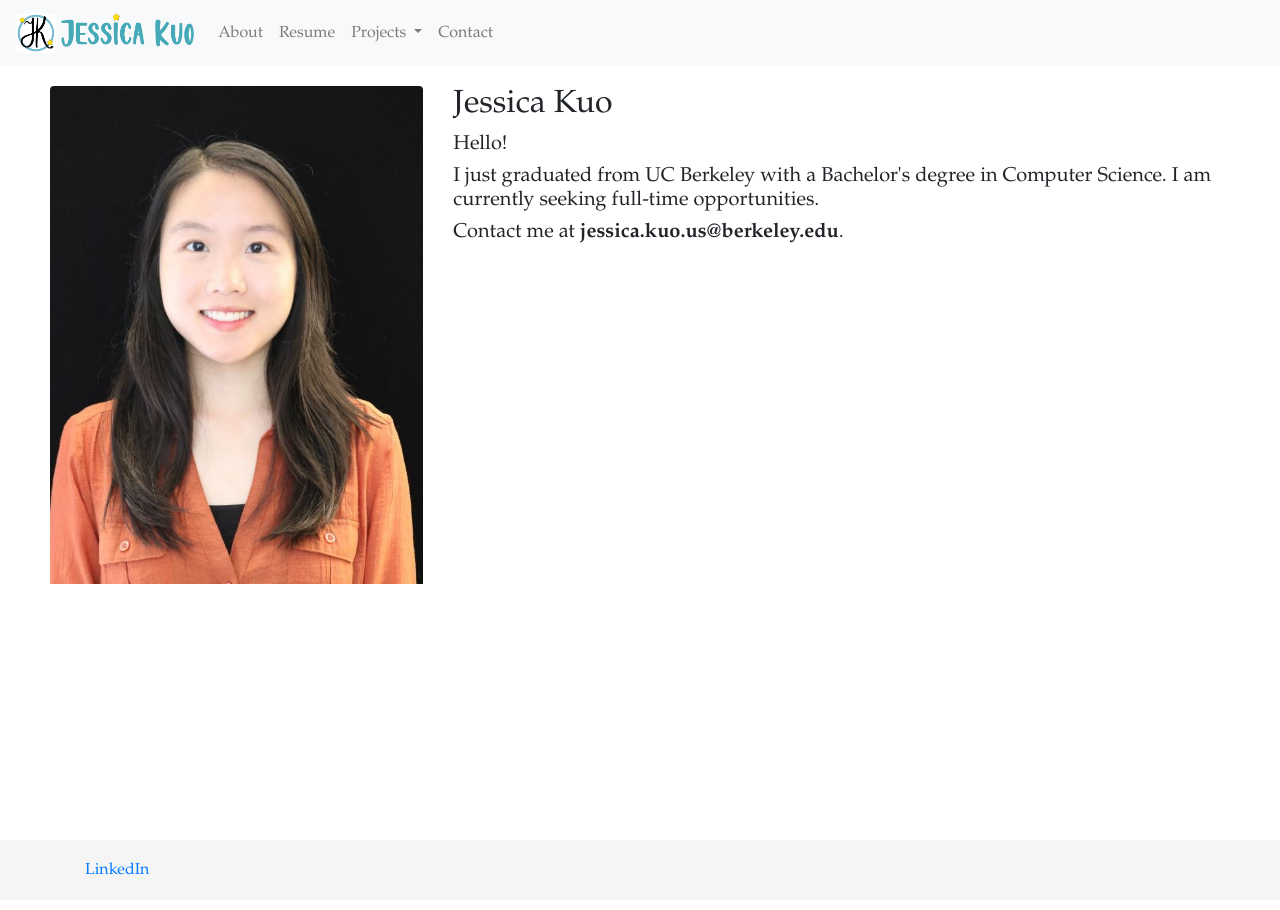
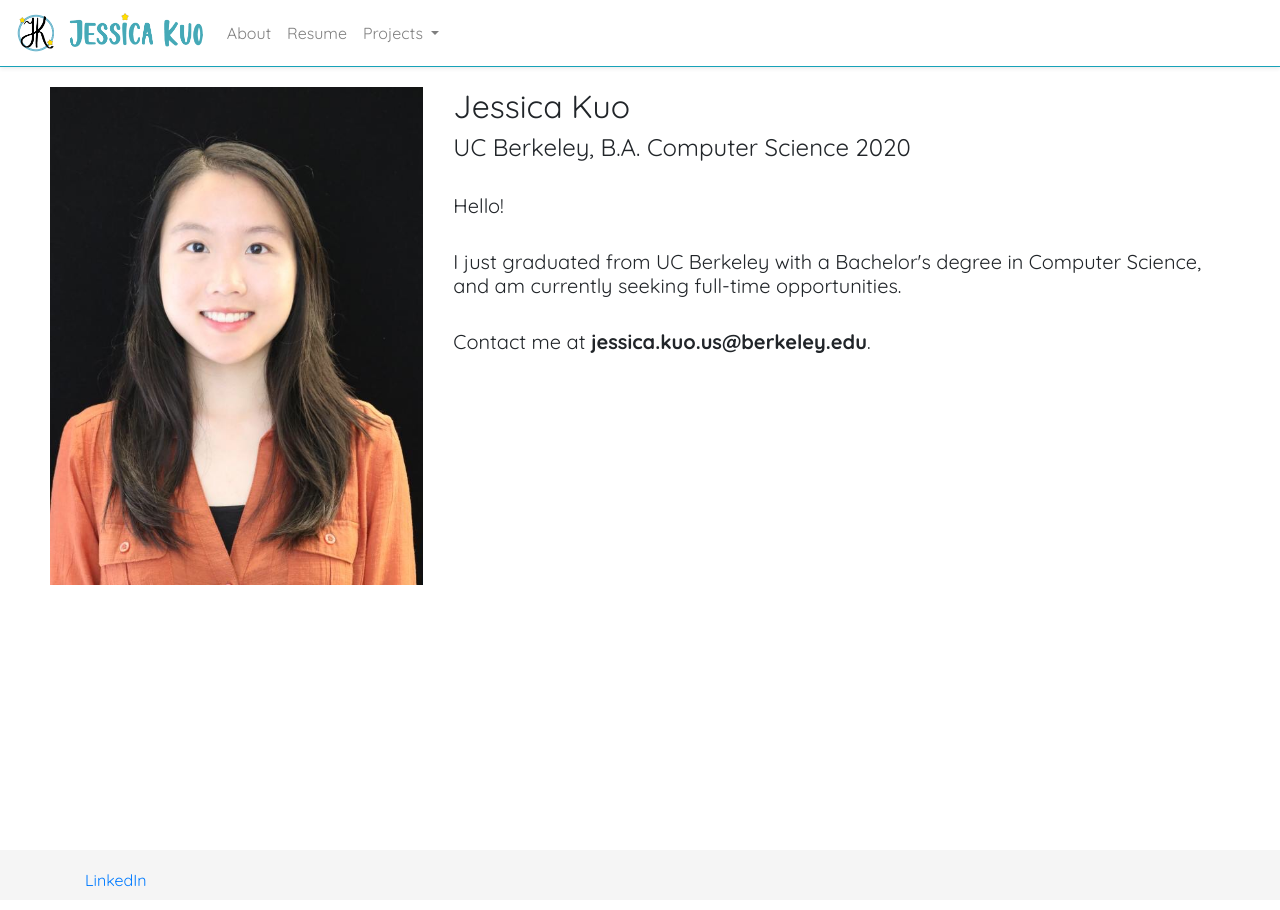
Before and after one commit to jesskuo/jesskuo.github.io, a Jekyll site: the page built from index.html, in a window 1280 px wide. Built offline with Jekyll 4.4.1, drawn with Linux system fonts in a browser that asks for light colours.

Commit message:
Added specialized font to homepage

```diff
--- a/_includes/header.html
+++ b/_includes/header.html
@@ -1,8 +1,7 @@
-<nav class="navbar navbar-expand-md navbar-light sticky-top bg-light">
+<nav class="navbar navbar-expand-md navbar-light sticky-top border-bottom border-info shadow-sm" style="background-color: white;">
   <a class="navbar-brand" href="../index.html">
     <img src="files/logo.png" height=40px>
   </a>
-
   <button class="navbar-toggler" type="button" data-toggle="collapse" data-target="#navbarCollapse" aria-controls="navbarCollapse" aria-expanded="false" aria-label="Toggle navigation">
     <span class="navbar-toggler-icon"></span>
   </button>
@@ -23,9 +22,6 @@
             <a class="dropdown-item" href="#">Coding Projects</a>
           </div>
       </li>
-      <li class="nav-item">
-        <a class="nav-link" href="contact.html">Contact</a>
-      </li>
     </ul>
   </div>
 </nav>
--- a/_layouts/page.html
+++ b/_layouts/page.html
@@ -7,6 +7,8 @@
 	    <script src="https://code.jquery.com/jquery-3.5.1.slim.min.js" integrity="sha384-DfXdz2htPH0lsSSs5nCTpuj/zy4C+OGpamoFVy38MVBnE+IbbVYUew+OrCXaRkfj" crossorigin="anonymous"></script>
 	    <script src="https://cdn.jsdelivr.net/npm/popper.js@1.16.1/dist/umd/popper.min.js" integrity="sha384-9/reFTGAW83EW2RDu2S0VKaIzap3H66lZH81PoYlFhbGU+6BZp6G7niu735Sk7lN" crossorigin="anonymous"></script>
 	    <script src="https://stackpath.bootstrapcdn.com/bootstrap/4.5.2/js/bootstrap.min.js" integrity="sha384-B4gt1jrGC7Jh4AgTPSdUtOBvfO8shuf57BaghqFfPlYxofvL8/KUEfYiJOMMV+rV" crossorigin="anonymous"></script>
+	    <!-- Specialized Font -->
+	    <link rel="stylesheet" href="https://fonts.googleapis.com/css?family=Quicksand:400,b">
 	    <!-- Custom CSS -->
 	    <link href="style.css" rel="stylesheet" type="text/css">
 	    <!-- Meta tags -->
@@ -15,9 +17,11 @@
 	    <!-- ICON -->
 	    <link rel="icon" href="files/favicon.svg">
 	</head>
-	<body class="page">
+	<body>
 		{% include header.html %}
-		{{content}}
+		<div class="content">
+			{{content}}
+		</div>
 		{% include footer.html %}
 	</body>
 </html>
--- a/index.html
+++ b/index.html
@@ -4,12 +4,16 @@ layout: page
 <div class="container-fluid">
   <div class="row">
       <div class="col">
-        <img src="files/jess_headshot.jpg" class="img-fluid rounded">
+        <img src="files/jess_headshot.jpg" class="img-fluid">
       </div>
       <div class="col-sm-8">
         <h2>Jessica Kuo</h2>
+        <h4>UC Berkeley, B.A. Computer Science 2020</h4>
+        <br>
         <h5>Hello!</h5>
-        <h5>I just graduated from UC Berkeley with a Bachelor's degree in Computer Science. I am currently seeking full-time opportunities.</h5>
+        <br>
+        <h5>I just graduated from UC Berkeley with a Bachelor's degree in Computer Science, and am currently seeking full-time opportunities.</h5>
+        <br>
         <h5>Contact me at <b>jessica.kuo.us@berkeley.edu</b>.</h5>
       </div>
   </div>
--- a/style.css
+++ b/style.css
@@ -4,7 +4,7 @@ html {
 }
 
 body {
-  font-family: "Palatino", Courier New, monospaced;
+  font-family: "Quicksand", Verdana, Arial, sans-serif;
   margin-bottom: 60px;
 }
 
@@ -23,7 +23,7 @@ body {
   position: absolute;
   bottom: 0;
   width: 100%;
-  height: 60px;
+  height: 50px;
   line-height: 60px;
   background-color: #f5f5f5;
 }
```
Also changed, not shown: files/logo.png.
